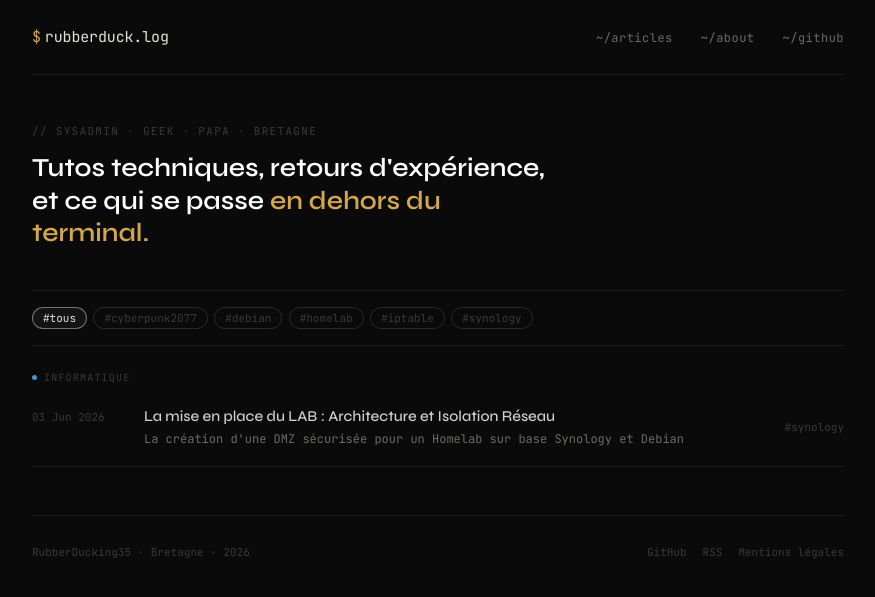
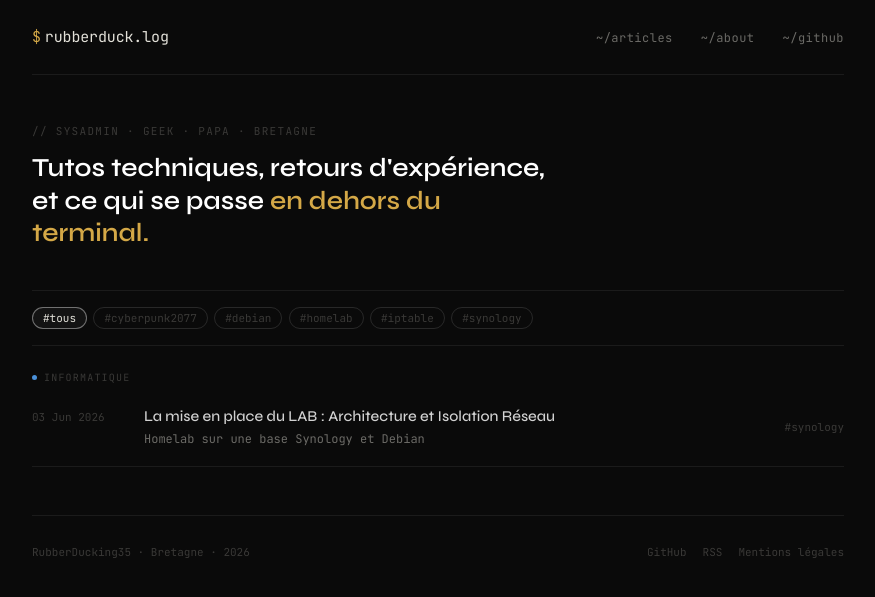
Before and after one commit to RubberDucking35/RubberDucking35.github.io, a Jekyll site: the page built from index.html, in a window 1280 px wide. Shown: the top 597 px of the page, without its empty margins (202-1077 px from the left). Built offline with Jekyll 4.4.1, drawn with Linux system fonts in a browser that asks for light colours.

Commit message:
Update 2026-06-03-homelab.md

```diff
--- a/_posts/2026-06-03-homelab.md
+++ b/_posts/2026-06-03-homelab.md
@@ -1,7 +1,7 @@
 ---
 layout: post
 title: "La mise en place du LAB : Architecture et Isolation Réseau"
-description: "La création d'une DMZ sécurisée pour un Homelab sur base Synology et Debian"
+description: "Homelab sur une base Synology et Debian"
 date: 2026-06-03
 section: it
 tags: [synology,debian,homelab,iptable,cyberpunk2077]
```
